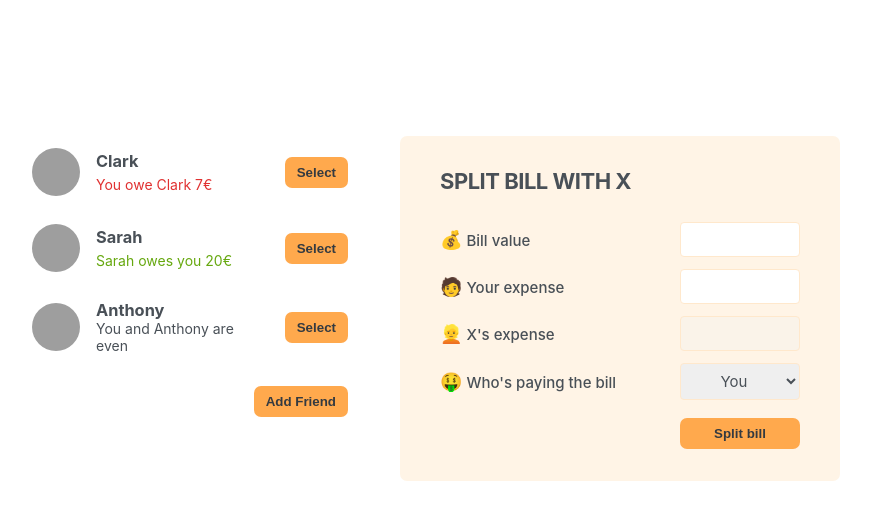
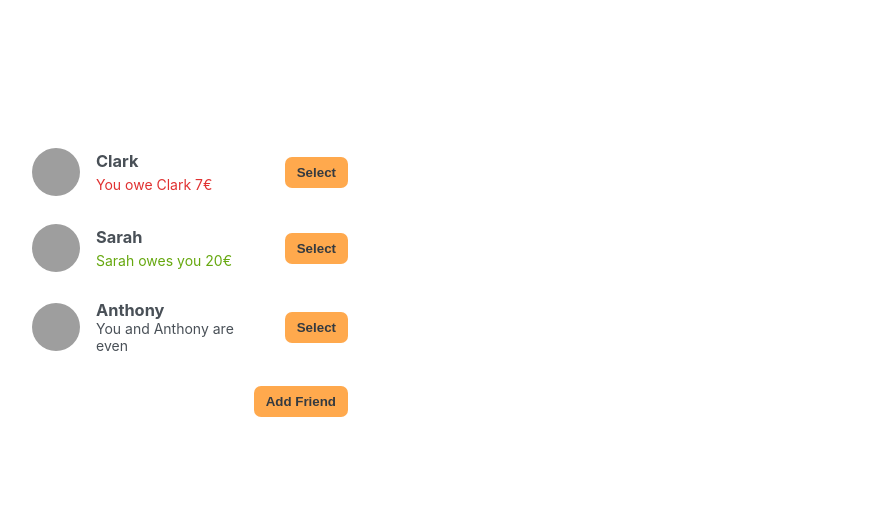
Before and after one commit to andrawicaksono/eat-n-split, a React (Create React App) app: page / in a window 1280 px wide. Shown: the top 520 px of the page, without its empty margins (210-1081 px from the left). Built offline with nearby package versions, Linux system fonts and the light colour scheme; grey boxes are pictures that could not be loaded.

Commit message:
add select friend

```diff
--- a/src/App.js
+++ b/src/App.js
@@ -32,9 +32,11 @@ function Button({ children, onClick }) {
 export default function App() {
   const [showAddFriend, setShowAddFriend] = useState(false);
   const [friends, setFriends] = useState(initialFriends);
+  const [selectedFriend, setSelectedFriend] = useState(null);
 
   function handleShowAddFriend() {
     setShowAddFriend((showAddFriend) => !showAddFriend);
+    setSelectedFriend(null);
   }
 
   function handleAddFriend(friend) {
@@ -42,34 +44,51 @@ export default function App() {
     setShowAddFriend(false);
   }
 
+  function handleSelection(friend) {
+    // setSelectedFriend(friend);
+    setSelectedFriend((cur) => (cur?.id === friend.id ? null : friend));
+    setShowAddFriend(false);
+  }
+
   return (
     <div className="app">
       <div className="sidebar">
-        <FriendList friends={friends} />
+        <FriendList
+          friends={friends}
+          onSelect={handleSelection}
+          selectedFriend={selectedFriend}
+        />
         {showAddFriend && <FormAddFriend onAddFriend={handleAddFriend} />}
         <Button onClick={handleShowAddFriend}>
           {showAddFriend ? "Close" : "Add Friend"}
         </Button>
       </div>
 
-      <FormSplitBill />
+      {selectedFriend && <FormSplitBill selectedFriend={selectedFriend} />}
     </div>
   );
 }
 
-function FriendList({ friends }) {
+function FriendList({ friends, onSelect, selectedFriend }) {
   return (
     <ul>
       {friends.map((friend) => (
-        <Friend friend={friend} key={friend.id} />
+        <Friend
+          friend={friend}
+          key={friend.id}
+          onSelect={onSelect}
+          selectedFriend={selectedFriend}
+        />
       ))}
     </ul>
   );
 }
 
-function Friend({ friend }) {
+function Friend({ friend, onSelect, selectedFriend }) {
+  const isSelected = selectedFriend?.id === friend.id;
+
   return (
-    <li>
+    <li className={isSelected ? "selected" : ""}>
       <img src={friend.image} alt={friend.name} />
       <h3>{friend.name}</h3>
 
@@ -87,7 +106,9 @@ function Friend({ friend }) {
         </p>
       )}
 
-      <Button>Select</Button>
+      <Button onClick={() => onSelect(friend)}>
+        {isSelected ? "Close" : "Select"}
+      </Button>
     </li>
   );
 }
@@ -137,10 +158,10 @@ function FormAddFriend({ onAddFriend }) {
   );
 }
 
-function FormSplitBill() {
+function FormSplitBill({ selectedFriend }) {
   return (
     <form className="form-split-bill">
-      <h2>Split bill with X</h2>
+      <h2>Split bill with {selectedFriend.name}</h2>
 
       <label>💰Bill value</label>
       <input type="text" />
@@ -148,13 +169,13 @@ function FormSplitBill() {
       <label>🧑Your expense</label>
       <input type="text" />
 
-      <label>👱X's expense</label>
+      <label>👱{selectedFriend.name}'s expense</label>
       <input type="text" disabled />
 
       <label>🤑Who's paying the bill</label>
       <select>
         <option value="user">You</option>
-        <option value="friend">X</option>
+        <option value="friend">{selectedFriend.name}</option>
       </select>
 
       <Button>Split bill</Button>
```
